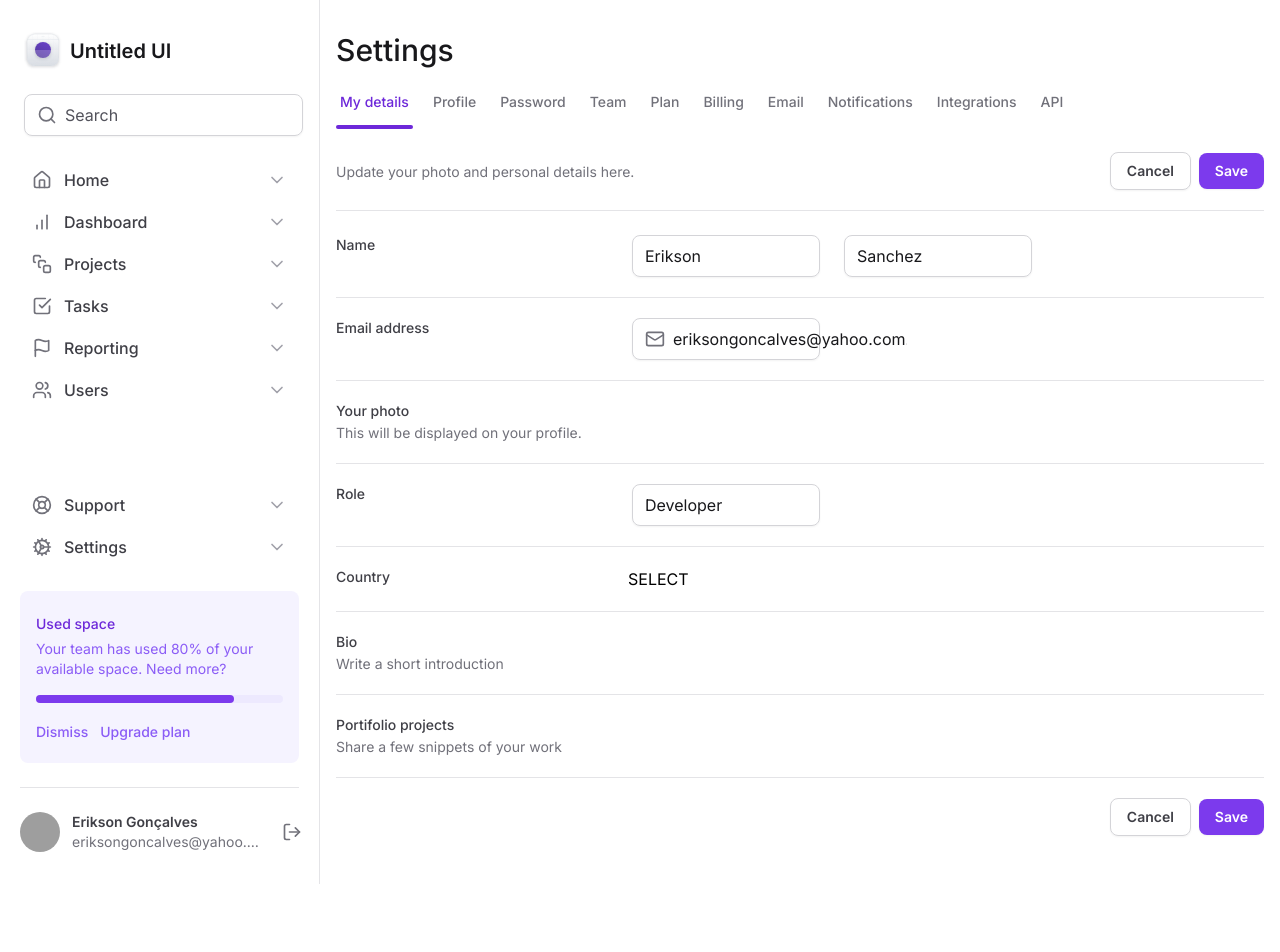
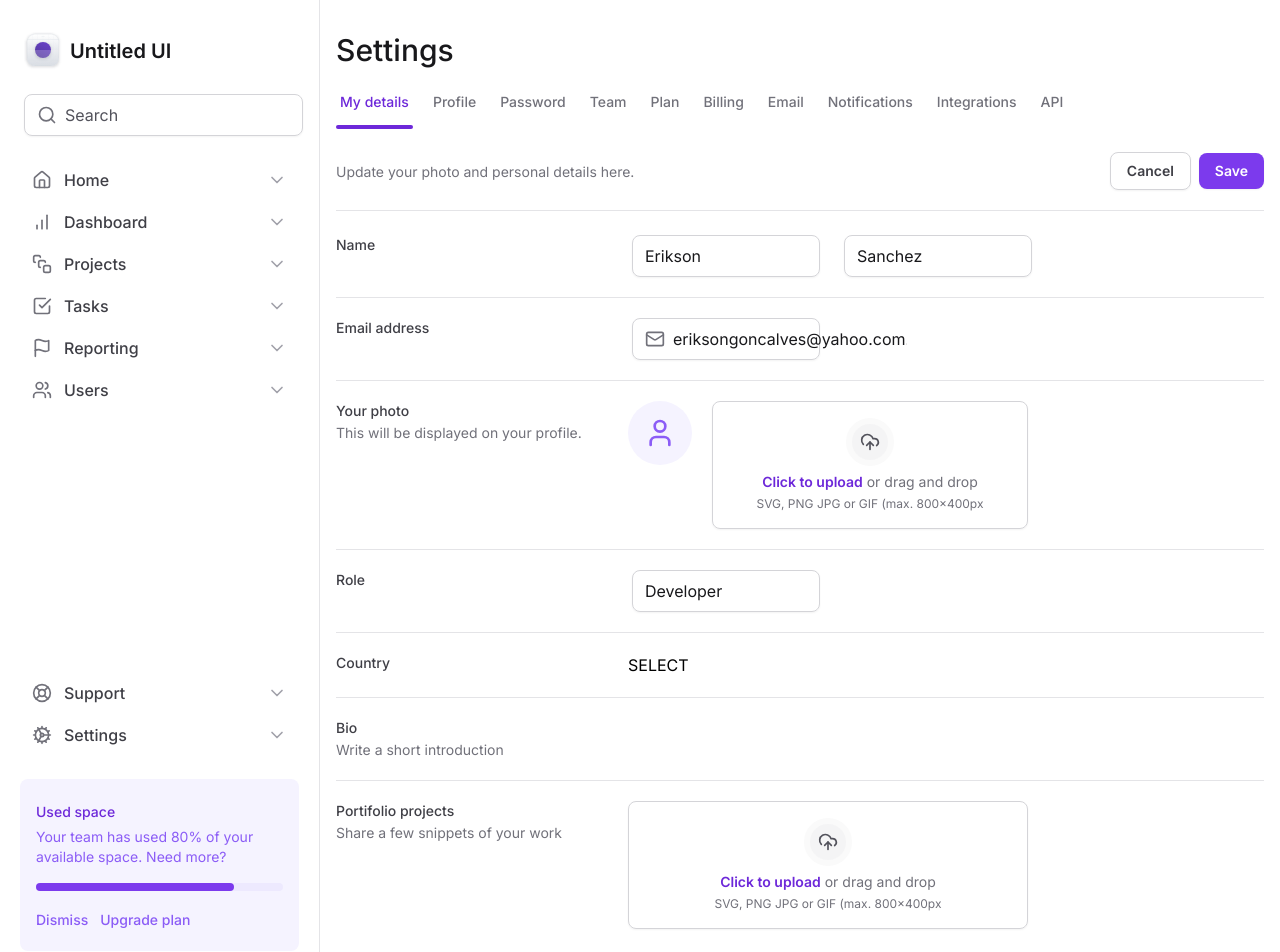
Before and after one commit to eriksongoncalves/rocketseat-tailwind-next, a Next.js app: page / in a window 1280 px wide. Shown: the top 952 px of the page. Before the commit the page ends 884 px from the top, so only its background shows below. Built offline with nearby package versions, Linux system fonts and the light colour scheme; grey boxes are pictures that could not be loaded.

Commit message:
feat: upload files

```diff
--- /dev/null
+++ b/src/app/components/Form/FileInput/Control.tsx
@@ -0,0 +1,30 @@
+"use client"
+
+import { ChangeEvent, ComponentProps } from "react"
+import { useFileInput } from "./Root"
+
+type ControlProps = { multiple?: boolean } & ComponentProps<"input">
+
+export function Control({ multiple = false, ...rest }: ControlProps) {
+  const { id, onFilesSelected } = useFileInput()
+
+  function handleFilesSelected(e: ChangeEvent<HTMLInputElement>) {
+    if (!e.target.files?.length) {
+      return
+    }
+
+    const files = Array.from(e.target.files)
+    onFilesSelected(files, multiple)
+  }
+
+  return (
+    <input
+      type="file"
+      className="sr-only"
+      id={id}
+      multiple={multiple}
+      onChange={handleFilesSelected}
+      {...rest}
+    />
+  )
+}
--- /dev/null
+++ b/src/app/components/Form/FileInput/FileList.tsx
@@ -0,0 +1,45 @@
+"use client"
+
+import { Trash2, UploadCloud } from "lucide-react"
+
+import { formatBytes } from "@/utils/format-bytes"
+import { useFileInput } from "./Root"
+
+export function FileList() {
+  const { files } = useFileInput()
+
+  return (
+    <div className="space-y-3">
+      {files.map(file => {
+        return (
+          <div
+            key={file.name}
+            className="group flex items-start gap-4 rounded-lg border border-zinc-200 p-4"
+          >
+            <div className="rounded-full border-4 border-violet-100 bg-violet-200 p-2 text-violet-600">
+              <UploadCloud className="h-4 w-4" />
+            </div>
+
+            <div className="flex flex-1 flex-col items-start gap-1">
+              <div className="flex flex-col">
+                <span className="text-sm font-medium text-zinc-700">{file.name}</span>
+                <span className="text-sm text-zinc-500">{formatBytes(file.size)}</span>
+              </div>
+
+              <div className="flex w-full items-center gap-3">
+                <div className="h-2 flex-1 rounded-full bg-zinc-100">
+                  <div className="h-2 w-4/5 rounded-full bg-violet-600" />
+                </div>
+                <span className="text-sm font-medium text-zinc-700">80%</span>
+              </div>
+            </div>
+
+            <button type="button" className="ml-auto rounded-md p-2 hover:bg-zinc-50">
+              <Trash2 className="h-5 w-5 text-zinc-500" />
+            </button>
+          </div>
+        )
+      })}
+    </div>
+  )
+}
--- /dev/null
+++ b/src/app/components/Form/FileInput/ImagePreview.tsx
@@ -0,0 +1,28 @@
+"use client"
+
+import { useMemo } from "react"
+import { User } from "lucide-react"
+
+import { useFileInput } from "./Root"
+
+export function ImagePreview() {
+  const { files } = useFileInput()
+
+  const previewURL = useMemo(() => {
+    if (files.length === 0) {
+      return null
+    }
+
+    return URL.createObjectURL(files[0])
+  }, [files])
+
+  if (!previewURL) {
+    return (
+      <div className="flex h-16 w-16 items-center justify-center rounded-full bg-violet-50">
+        <User className="h-8 w-8 text-violet-500" />
+      </div>
+    )
+  }
+
+  return <img src={previewURL} alt="" className="h-16 w-16 rounded-full object-cover" />
+}
--- /dev/null
+++ b/src/app/components/Form/FileInput/Root.tsx
@@ -0,0 +1,40 @@
+"use client"
+
+import { ComponentProps, createContext, useContext, useId, useState } from "react"
+
+type RootProps = {} & ComponentProps<"div">
+
+type FileInputContextProps = {
+  id: string
+  files: File[]
+  onFilesSelected: (files: File[], multiple: boolean) => void
+}
+
+const FileInputContext = createContext({} as FileInputContextProps)
+
+export function Root({ ...rest }: RootProps) {
+  const id = useId()
+  const [files, setFiles] = useState<File[]>([])
+
+  function onFilesSelected(files: File[], multiple: boolean) {
+    if (multiple) {
+      setFiles(state => [...state, ...files])
+    } else {
+      setFiles(files)
+    }
+  }
+
+  return (
+    <FileInputContext.Provider
+      value={{
+        id,
+        files,
+        onFilesSelected
+      }}
+    >
+      <div {...rest} />
+    </FileInputContext.Provider>
+  )
+}
+
+export const useFileInput = () => useContext(FileInputContext)
--- /dev/null
+++ b/src/app/components/Form/FileInput/Trigger.tsx
@@ -0,0 +1,26 @@
+"use client"
+
+import { UploadCloud } from "lucide-react"
+import { useFileInput } from "./Root"
+
+export function Trigger() {
+  const { id } = useFileInput()
+
+  return (
+    <label
+      htmlFor={id}
+      className="hover:bg-violet-25 group flex-1 cursor-pointer flex-col items-center gap-3 rounded-lg border border-zinc-300 px-6 py-4 text-center text-zinc-500 shadow-sm hover:border-violet-200 hover:text-violet-500"
+    >
+      <div className="border-6 inline-block rounded-full border-zinc-50 bg-zinc-100 p-2 group-hover:border-violet-50 group-hover:bg-violet-100">
+        <UploadCloud className="h-5 w-5 text-zinc-600 group-hover:text-violet-600" />
+      </div>
+
+      <div className="flex flex-col items-center gap-1">
+        <span className="text-sm">
+          <span className="font-semibold text-violet-700">Click to upload</span> or drag and drop
+        </span>
+        <span className="text-xs">SVG, PNG JPG or GIF (max. 800x400px</span>
+      </div>
+    </label>
+  )
+}
--- /dev/null
+++ b/src/app/components/Form/FileInput/index.ts
@@ -0,0 +1,7 @@
+import { Control } from "./Control"
+import { FileList } from "./FileList"
+import { ImagePreview } from "./ImagePreview"
+import { Root } from "./Root"
+import { Trigger } from "./Trigger"
+
+export { Control, FileList, ImagePreview, Root, Trigger }
--- a/src/app/page.tsx
+++ b/src/app/page.tsx
@@ -2,6 +2,7 @@ import { Mail } from "lucide-react"
 
 import { SettingsTabs } from "@/components/SettingsTabs"
 import Input from "@/components/Input"
+import * as FileInput from "@/components/Form/FileInput"
 
 export default function Home() {
   return (
@@ -38,7 +39,7 @@ export default function Home() {
 
         <form id="settings" className="mt-6 flex w-full flex-col gap-5 divide-y divide-zinc-200">
           {/* NAME */}
-          <div className="grid-cols-form grid gap-3">
+          <div className="grid grid-cols-form gap-3">
             <label htmlFor="firstName" className="text-sm font-medium text-zinc-700">
               Name
             </label>
@@ -54,7 +55,7 @@ export default function Home() {
           </div>
 
           {/* EMAIL */}
-          <div className="grid-cols-form grid gap-3 pt-5">
+          <div className="grid grid-cols-form gap-3 pt-5">
             <label htmlFor="email" className="text-sm font-medium text-zinc-700">
               Email address
             </label>
@@ -75,7 +76,7 @@ export default function Home() {
           </div>
 
           {/* YOUR PHOTO */}
-          <div className="grid-cols-form grid gap-3 pt-5">
+          <div className="grid grid-cols-form gap-3 pt-5">
             <label htmlFor="photo" className="text-sm font-medium text-zinc-700">
               Your photo
               <span className="mt-0.5 block text-sm font-normal text-zinc-500">
@@ -83,11 +84,15 @@ export default function Home() {
               </span>
             </label>
 
-            <div />
+            <FileInput.Root className="flex items-start gap-5">
+              <FileInput.ImagePreview />
+              <FileInput.Trigger />
+              <FileInput.Control />
+            </FileInput.Root>
           </div>
 
           {/* ROLE */}
-          <div className="grid-cols-form grid gap-3 pt-5">
+          <div className="grid grid-cols-form gap-3 pt-5">
             <label htmlFor="role" className="text-sm font-medium text-zinc-700">
               Role
             </label>
@@ -100,7 +105,7 @@ export default function Home() {
           </div>
 
           {/* COUNTRY */}
-          <div className="grid-cols-form grid gap-3 pt-5">
+          <div className="grid grid-cols-form gap-3 pt-5">
             <label htmlFor="country" className="text-sm font-medium text-zinc-700">
               Country
             </label>
@@ -109,7 +114,7 @@ export default function Home() {
           </div>
 
           {/* BIO */}
-          <div className="grid-cols-form grid gap-3 pt-5">
+          <div className="grid grid-cols-form gap-3 pt-5">
             <label htmlFor="bio" className="text-sm font-medium text-zinc-700">
               Bio
               <span className="mt-0.5 block text-sm font-normal text-zinc-500">
@@ -121,7 +126,7 @@ export default function Home() {
           </div>
 
           {/* PORTIFOLIO */}
-          <div className="grid-cols-form grid gap-3 pt-5">
+          <div className="grid grid-cols-form gap-3 pt-5">
             <label htmlFor="portifolio" className="text-sm font-medium text-zinc-700">
               Portifolio projects
               <span className="mt-0.5 block text-sm font-normal text-zinc-500">
@@ -129,9 +134,14 @@ export default function Home() {
               </span>
             </label>
 
-            <div />
+            <FileInput.Root className="flex flex-col gap-4">
+              <FileInput.Trigger />
+              <FileInput.FileList />
+              <FileInput.Control multiple />
+            </FileInput.Root>
           </div>
 
+          {/* FOOTER BUTTONS */}
           <div className="flex items-center justify-end gap-2 pt-5">
             <button
               type="button"
--- /dev/null
+++ b/src/utils/format-bytes.ts
@@ -0,0 +1,13 @@
+export function formatBytes(bytes: number) {
+  const units = ["B", "KB", "MB", "GB", "TB", "PB"]
+
+  let value = bytes
+  let unitIndex = 0
+
+  while (value >= 1024 && unitIndex < units.length - 1) {
+    value /= 1024
+    unitIndex++
+  }
+
+  return `${value.toFixed(1)}${units[unitIndex]}`
+}
--- a/tailwind.config.ts
+++ b/tailwind.config.ts
@@ -11,6 +11,16 @@ const config: Config = {
       gridTemplateColumns: {
         app: "minmax(18rem, 20rem) 1fr",
         form: "minmax(7.5rem, 17.5rem)  minmax(25rem, 1fr) minmax(0, 15rem)"
+      },
+
+      borderWidth: {
+        6: "6px"
+      },
+
+      colors: {
+        violet: {
+          25: "#fcfaff"
+        }
       }
     }
   },
--- a/tsconfig.json
+++ b/tsconfig.json
@@ -20,7 +20,8 @@
     ],
     "paths": {
       "@/*": ["./src/*"],
-      "@/components/*": ["./src/app/components/*"]
+      "@/components/*": ["./src/app/components/*"],
+      "@/utils/*": ["./src/utils/*"]
     }
   },
   "include": ["next-env.d.ts", "**/*.ts", "**/*.tsx", ".next/types/**/*.ts"],
```
Also changed, not shown: 1 other file (tests, documents, lock files or other folders).
